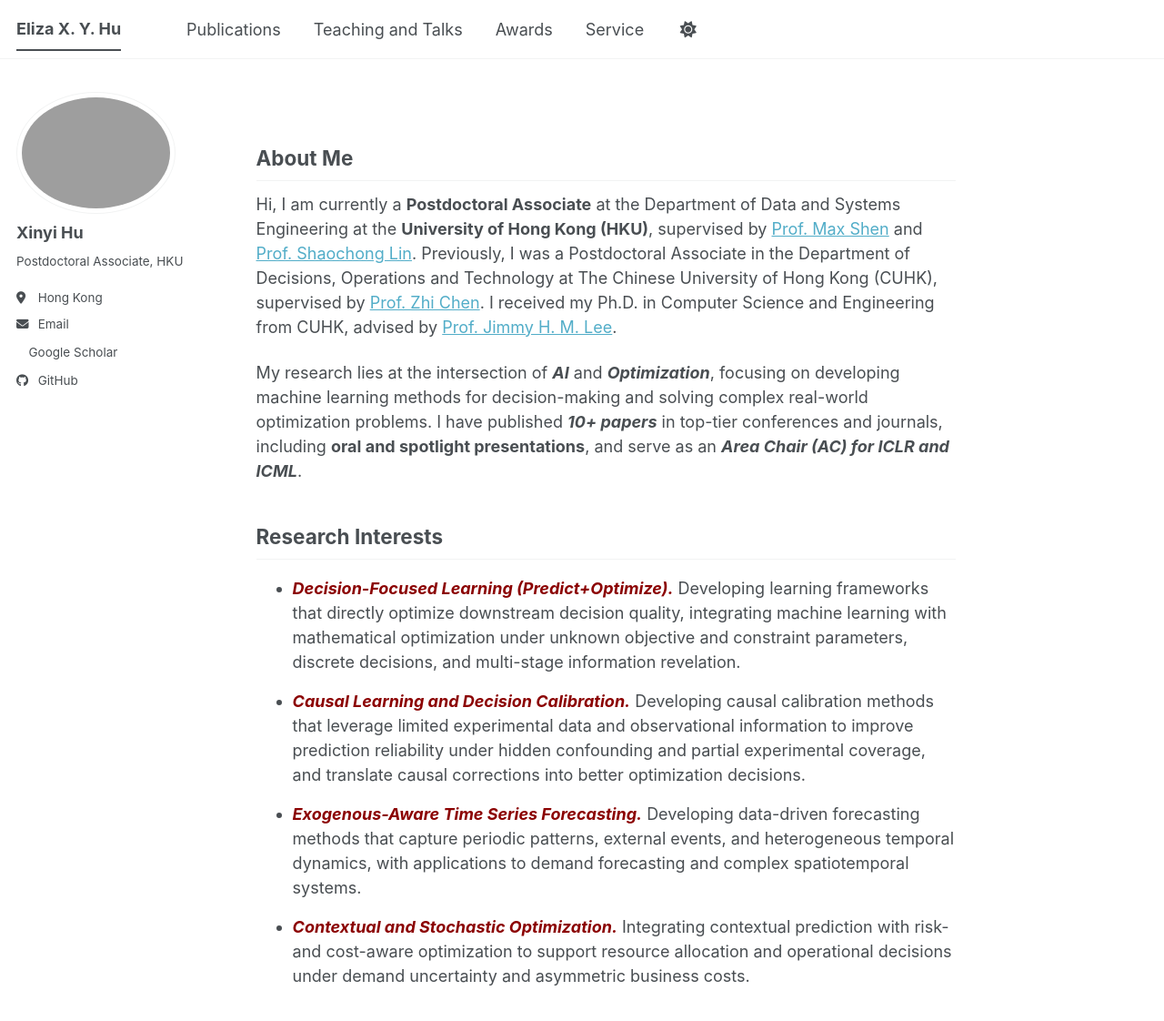
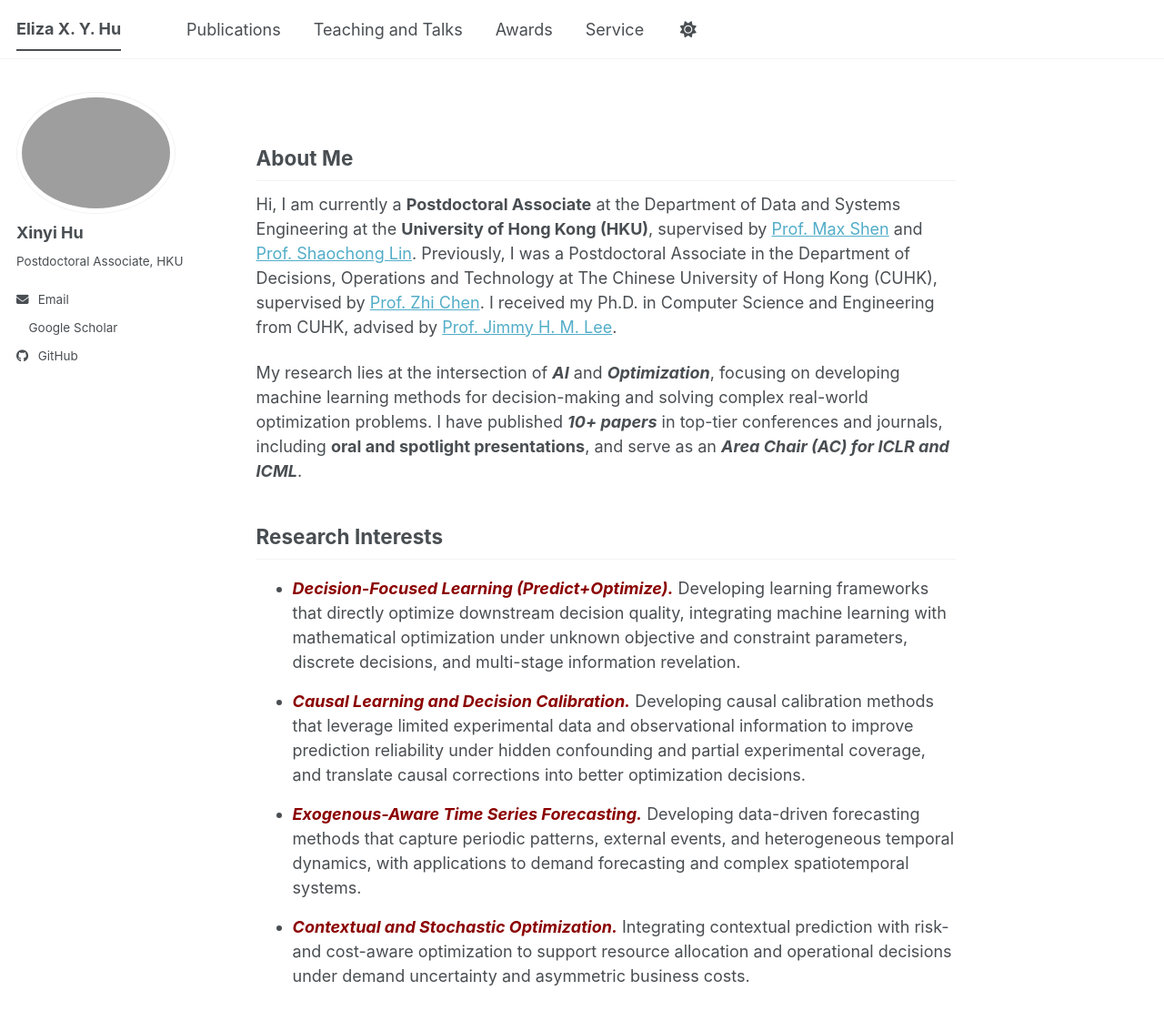
Before and after one commit to Elizabethxyhu/Elizabethxyhu.github.io, a Jekyll site: the page built from _pages/about.md, in a window 1280 px wide and 1185 px high. Shown: the top 1122 px of the window at 91% size. Built offline with Jekyll 4.4.1, drawn with Linux system fonts in a browser that asks for light colours; a script bundle is joined from its source files by our own code; a style sheet for code colours, icons or effects is not loaded.

Commit message:
Comment out location in _config.yml
Comment out the location field in the config file.

```diff
--- a/_config.yml
+++ b/_config.yml
@@ -27,7 +27,7 @@ author:
   name             : "Xinyi Hu"
   pronouns         : # example: "she/her"
   bio              : "Postdoctoral Associate, HKU"
-  location         : "Hong Kong"
+  # location         : "Hong Kong"
   # employer         : "Red Brick University"
   uri              : # URL
   email            : "Elizabethuxy@gmail.com"
```
